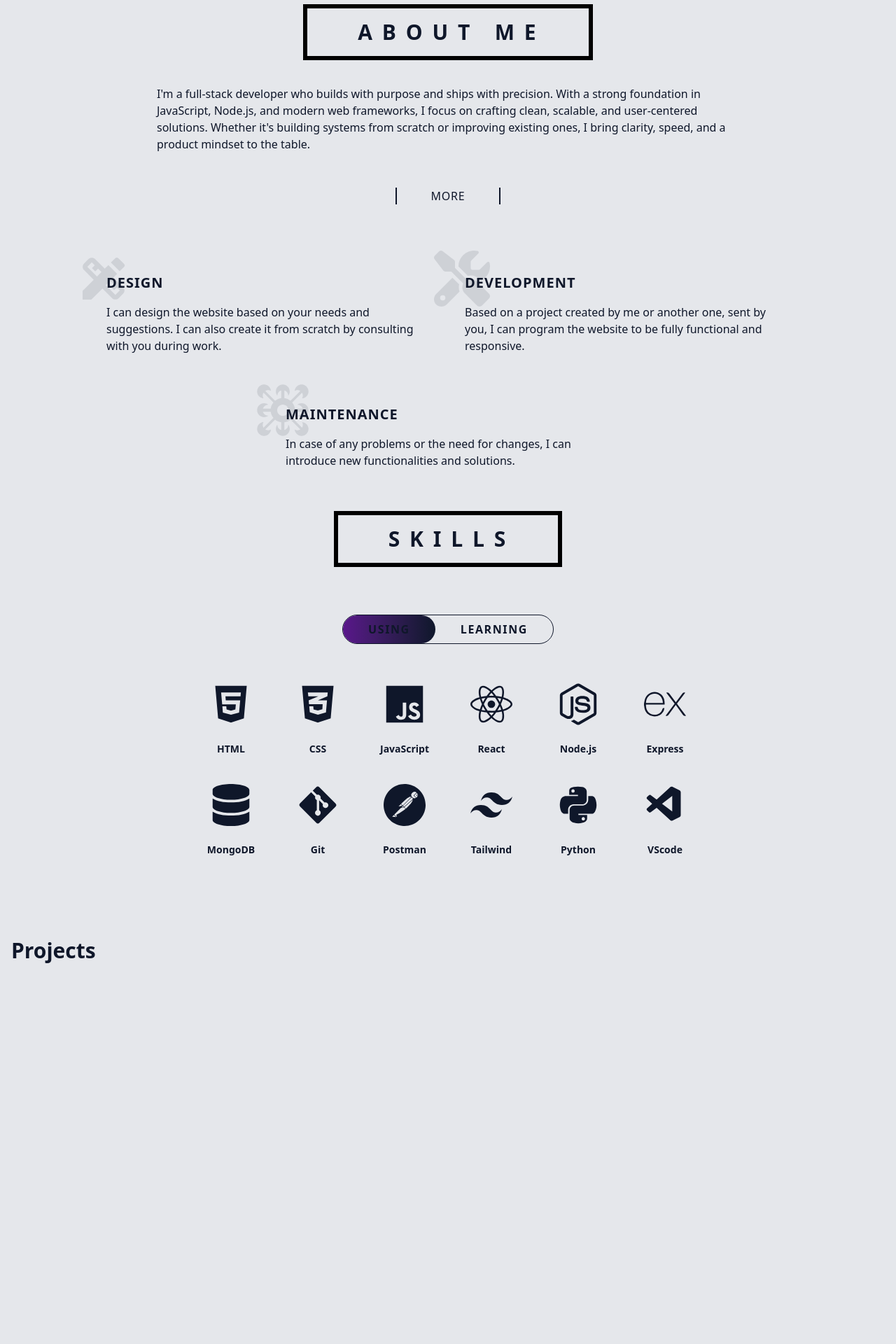
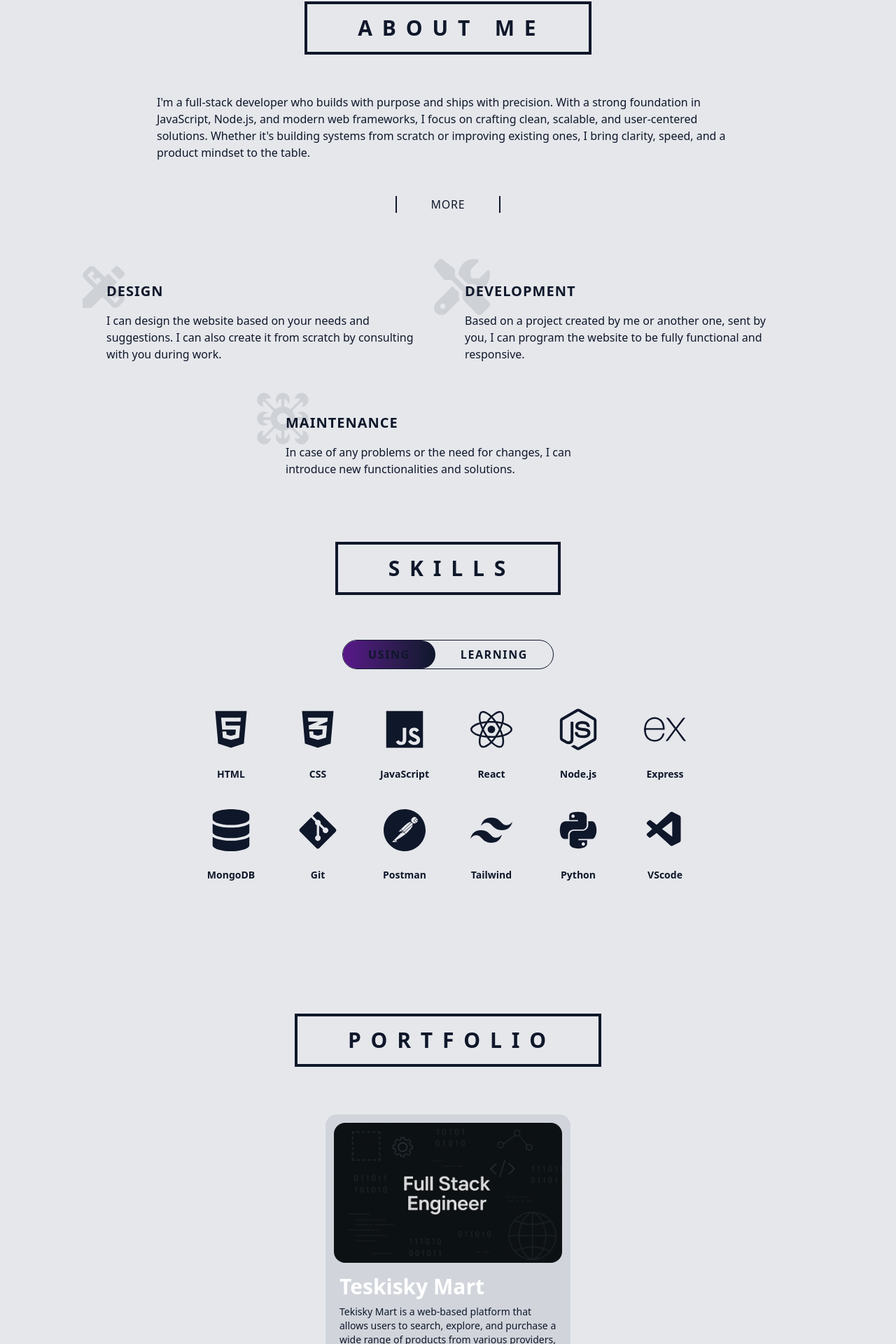
Before and after one commit to AutmnIT/AutmnIT.github.io, a React (Vite) app in the folder Frontend/: page / in a window 1280 px wide. Shown: the part 834-2754 px from the top of the page at 70% size. Built offline with nearby package versions, Linux system fonts and the light colour scheme.

Commit message:
made project section

```diff
--- a/Frontend/src/components/Hero.jsx
+++ b/Frontend/src/components/Hero.jsx
@@ -3,7 +3,7 @@
 export default function Hero() {
   return (
     <div>
-      <div className='container bg-darkSlate text-white py-16 md:flex p-4 w-[90vw] h-[96vh]'>
+      <div className='container text-white py-16 md:flex p-4 w-[90vw] h-[96vh]'>
 
         <div className="left w-[50%] flex flex-col justify-center items-center">
           <h1 className='text-4xl font-bold'>Hi, I am <span className='text-blue-500'>Rajat Yadav</span></h1>
--- a/Frontend/src/components/Navbar.jsx
+++ b/Frontend/src/components/Navbar.jsx
@@ -45,7 +45,7 @@ function Navbar() {
 
     return (
         <div className="">
-            <nav className='navbar bg-[var(--midnight)] text-white flex justify-between relative p-4'>
+            <nav className='navbar bg-[var(--midnight)]  text-white flex justify-between relative p-4'>
                 <div className='logo' >
                     <RouterLink to="/" aria-label="Navigate to Home" >LOGO</RouterLink>
                 </div>
--- a/Frontend/src/index.css
+++ b/Frontend/src/index.css
@@ -10,16 +10,18 @@ html {
   --skyBlue: #0EA5E9;
   --white: #E5E7EB;
   --darkSlate: #1E293B;
-  --light-gray: #E5E7EB
-  --hard-gray: #111827
-  --light-navy:#112240
+  --lightSlate:#1d293d;
+  --light-gray: #d1d5db;
+  --hard-gray: #111827;
+  --light-navy:#112240;
 }
 
 [data-theme='dark'] {
   --bg: var(--midnight);
   --text: var(--white);
   --secondary-bg: var(--darkSlate);
-  --bg-logo:var( --light-gray);
+  --bg-logo:var(--light-gray);
+  --bg-card:var(--lightSlate);
   transition: background-color 0.3s, color 0.3s;
 }
 
@@ -27,8 +29,10 @@ html {
 [data-theme='light'] {
   --bg: var(--white);
   --text: var(--midnight);
+  --secondary-bg: var(--darkSlate);
   --bg-logo:var(--hard-gray);
-  --secondary-bg: var(--darkSlate);
+  --bg-card:var(--light-gray);
+
   transition: background-color 0.3s, color 0.3s;
 }
 
--- a/Frontend/src/pages/About.jsx
+++ b/Frontend/src/pages/About.jsx
@@ -19,12 +19,12 @@ export default function About() {
 
   return (
 
-    <div className=" text-[--text] p-9 ">
+    <div className=" text-[--text] py-9 ">
       <div className="about container m-auto w-[max(75vw,300px)]">
-        <div className="a flex justify-center p-9 ">
-          <h2 className=' alg border-6 border-black md:text-3xl p-4 md:px-18 font-bold tracking-widest'>A B O U T &nbsp; M E</h2>
+        <div className="a flex justify-center p-8 ">
+          <h2 className=' alg border-4 md:text-3xl p-4  md:px-18 font-bold tracking-widest'>A B O U T &nbsp; M E</h2>
         </div>
-        <div className="content m-auto w-[max(65vw,300px)]">
+        <div className="content m-auto w-[max(65vw,300px)] my-6">
           <div className="main">
             <p>I&apos;m a full-stack developer who builds with purpose and ships with precision. With a strong foundation in JavaScript, Node.js, and modern web frameworks, I focus on crafting clean, scalable, and user-centered solutions. Whether it&apos;s building systems from scratch or improving existing ones, I bring clarity, speed, and a product mindset to the table.</p>
 
@@ -53,7 +53,7 @@ export default function About() {
           <div className="f relative  p-6 w-[max(40vw,300px)] mt-6">
             {/* Faded background icon */}
             <MdDesignServices
-              className="absolute -top-2 -left-5 w-20 h-20 text-[bg-logo] opacity-10 pointer-events-none select-none"
+              className="absolute -top-2 -left-5 w-20 h-20 text-[var(--bg-logo)] opacity-10 pointer-events-none select-none"
             />
             {/* Content */}
             <div className="relative">
@@ -67,7 +67,7 @@ export default function About() {
           <div className="s relative  p-6 w-[max(40vw,300px)] mt-6 ">
             {/* Faded background icon */}
             <FaScrewdriverWrench
-              className="absolute -top-2 -left-5 w-20 h-20 text-[bg-logo] opacity-10 pointer-events-none select-none"
+              className="absolute -top-2 -left-5 w-20 h-20 text-[var(--bg-logo)] opacity-10 pointer-events-none select-none"
             />
             {/* Content */}
             <div className="relative">
@@ -80,7 +80,7 @@ export default function About() {
           <div className="t relative  p-6 w-[max(40vw,300px)] mt-6">
             {/* Faded background icon */}
             <GiAbstract053
-              className="absolute -top-2 -left-5 w-20 h-20 text-[bg-logo] opacity-10 pointer-events-none select-none"
+              className="absolute -top-2 -left-5 w-20 h-20 text-[var(--bg-logo)] opacity-10 pointer-events-none select-none"
             />
             {/* Content */}
             <div className="relative">
@@ -93,9 +93,9 @@ export default function About() {
         </div>
       </div>
 
-      <div className="skills">
-        <div className="a flex justify-center p-9 ">
-          <h2 className=' alg border-6 border-black md:text-3xl p-4 md:px-18 font-bold tracking-widest'>S K I L L S</h2>
+      <div className="skills p-9">
+        <div className=" flex justify-center  p-8 ">
+          <h2 className=' border-4  md:text-3xl p-4 md:px-18 font-bold tracking-widest'>S K I L L S</h2>
         </div>
         <Skills />
       </div>
--- a/Frontend/src/pages/Projects.jsx
+++ b/Frontend/src/pages/Projects.jsx
@@ -1,9 +1,113 @@
 import React from 'react'
+import { useState } from 'react';
+import { FaGithub, FaExternalLinkAlt } from "react-icons/fa";
 
 function Projects() {
+
+  const [isHidden, setIsHidden] = useState(true)
+
+  //hide extra projects
+  let handlehidden = () => {
+    setIsHidden(!isHidden);
+  }
+
+
+  let featuredProjects = [
+    { screenshoot: "\ChatGPT Image May 15, 2025, 11_39_27 PM.png", link: "https://github.com/AutmnIT", name: "Teskisky Mart", desc: "Tekisky Mart is a web-based platform that allows users to search, explore, and purchase a wide range of products from various providers, offering a seamless and efficient shopping experience.", techStack: ["react", "tailwind", "javascript"], live: "https://www.linkedin.com/in/-rajat-yadav-/" },
+  ]
+
+  let otherProjects = [
+    // { screenshoot: "\ChatGPT Image May 15, 2025, 11_39_27 PM.png", link: "https://github.com/AutmnIT", name: "Teskisky Mart", desc: "Tekisky Mart is a web-based platform that allows users to search, explore, and purchase a wide range of products from various providers, offering a seamless and efficient shopping experience.", techStack: ["react", "tailwind", "javascript"], live: "https://www.linkedin.com/in/-rajat-yadav-/" },
+  ]
+
   return (
-    <div className="py-8 p-4 h-[80vh]">
-      <h2 className="text-3xl font-bold">Projects</h2>
+    <div className="">
+      <div className="portfolio py-9">
+        <div className="flex justify-center p-8 ">
+          <h2 className=' border-4 md:text-3xl p-4 md:px-18 font-bold tracking-widest'>P O R T F O L I O</h2>
+        </div>
+      </div>
+
+      <div className="projects m-auto w-[max(85vw,300px)]">
+
+        {/*Populating featured projects card*/}
+        <div className="cards flex flex-wrap justify-center items-center gap-4 ">
+          {featuredProjects.map((project , index) => (
+            <div key={index} className="card group cursor-pointer flex flex-col rounded-2xl p-3 w-[350px] bg-[var(--bg-card)] hover:-translate-y-2">
+              <a href={project.link} target='_blank' rel="noopener noreferrer">
+                <div className=' w-full h-[200px] rounded-2xl'>
+                  <img src={project.screenshoot} alt={project.name} className='w-full h-full object-cover object-center rounded-2xl' />
+                </div>
+
+                <div className="content p-2">
+                  <h1 className='text-3xl font-bold my-2 transition bg-gradient-to-r from-white to-white group-hover:from-purple-700 group-hover:to-slate-500 bg-clip-text text-transparent'>{project.name}</h1>
+                  <p className='font-light text-sm'>{project.desc}</p>
+                </div>
+              </a>
+
+              <div className="tech-stack flex  justify-between items-center pt-4 ">
+                <ul className='flex  items-center flex-wrap gap-2 text-[12px] '>
+
+                  {/*Populating techstack*/}
+                  {project.techStack.map((tech, index)=>(
+                    <li key={index} className='bg-gradient-to-l from-purple-500 to-pink-500 bg-clip-text text-transparent'>{tech}</li>
+                  ))}
+                </ul>
+                <div className="icon flex gap-4 justify-center items-center ">
+                  <a href={project.link} target='_blank' rel="noopener noreferrer" title="External Link"><FaGithub className='hover:scale-150' /></a>
+                  <a href={project.live} target='_blank' rel="noopener noreferrer" title="External Link"><FaExternalLinkAlt className='hover:scale-150' /></a>
+                </div>
+              </div>
+
+            </div>
+          ))}
+        </div>
+
+        {/*Show ohter projects if exist */}
+        <div className={`more-btn ${(isHidden && (otherProjects.length > 0)) ? '' : 'hidden'} flex justify-center md:m-[50px] m-4`}>
+          <button className='border-x-2 md:px-12 px-6 font-medium tracking-wider cursor-pointer' onClick={handlehidden}>MORE</button>
+        </div>
+
+        <div className={`extra-space ${!isHidden ? 'm-4' : 'hidden'}`}></div>
+        <div className={`more-project ${!isHidden ? 'flex flex-wrap justify-center items-center gap-3' : 'hidden'}`}>
+
+          {/*Populating other projects card*/}
+          {otherProjects.map((project, index) => (
+            <div key={index} className="card cursor-pointer flex flex-col rounded-2xl p-3 w-[350px] bg-[var(--bg-card)] hover:-translate-y-2">
+              <a href={project.link} target='_blank' rel="noopener noreferrer">
+                <div className=' w-full h-[200px] rounded-2xl'>
+                  <img src={project.screenshoot} alt={project.name} className='w-full h-full object-cover object rounded-2xl' />
+                </div>
+                <div className="content p-2">
+                  <h1 className='text-3xl font-bold my-2 transition group-hover:from-purple-700 group-hover:to-slate-900'>{project.name}</h1>
+
+                  <p className='font-light text-sm'>{project.desc}</p>
+
+                </div>
+              </a>
+              <div className="tech-stack flex  justify-between items-center pt-4 ">
+                <ul className='flex  items-center flex-wrap gap-2 text-[12px] '>
+                  {project.techStack.map((tech, index)=>(
+                    <li key={index} className='bg-gradient-to-l from-purple-500 to-pink-500'>{tech}</li>
+                  ))}
+                </ul>
+                <div className="icon flex gap-4 justify-center items-center ">
+                  <a href={project.link} target='_blank' rel="noopener noreferrer" title="External Link"><FaGithub className='hover:scale-150' /></a>
+                  <a href={project.live} target='_blank' rel="noopener noreferrer" title="External Link"><FaExternalLinkAlt className='hover:scale-150' /></a>
+                </div>
+              </div>
+
+            </div>
+          ))}
+        </div>
+
+          {/*Hide ohter projects if exist */}
+        <div className={`less-btn ${!isHidden ? '' : 'hidden'} flex justify-center md:m-[50px] m-4`}>
+          <button className='border-x-2 md:px-12 px-6 font-medium tracking-wider cursor-pointer' onClick={handlehidden}>LESS</button>
+        </div>
+
+      </div>
+
     </div>
   )
 }
```
Also changed, not shown: Frontend/public/ChatGPT Image May 15, 2025, 11_39_27 PM.png (added).
